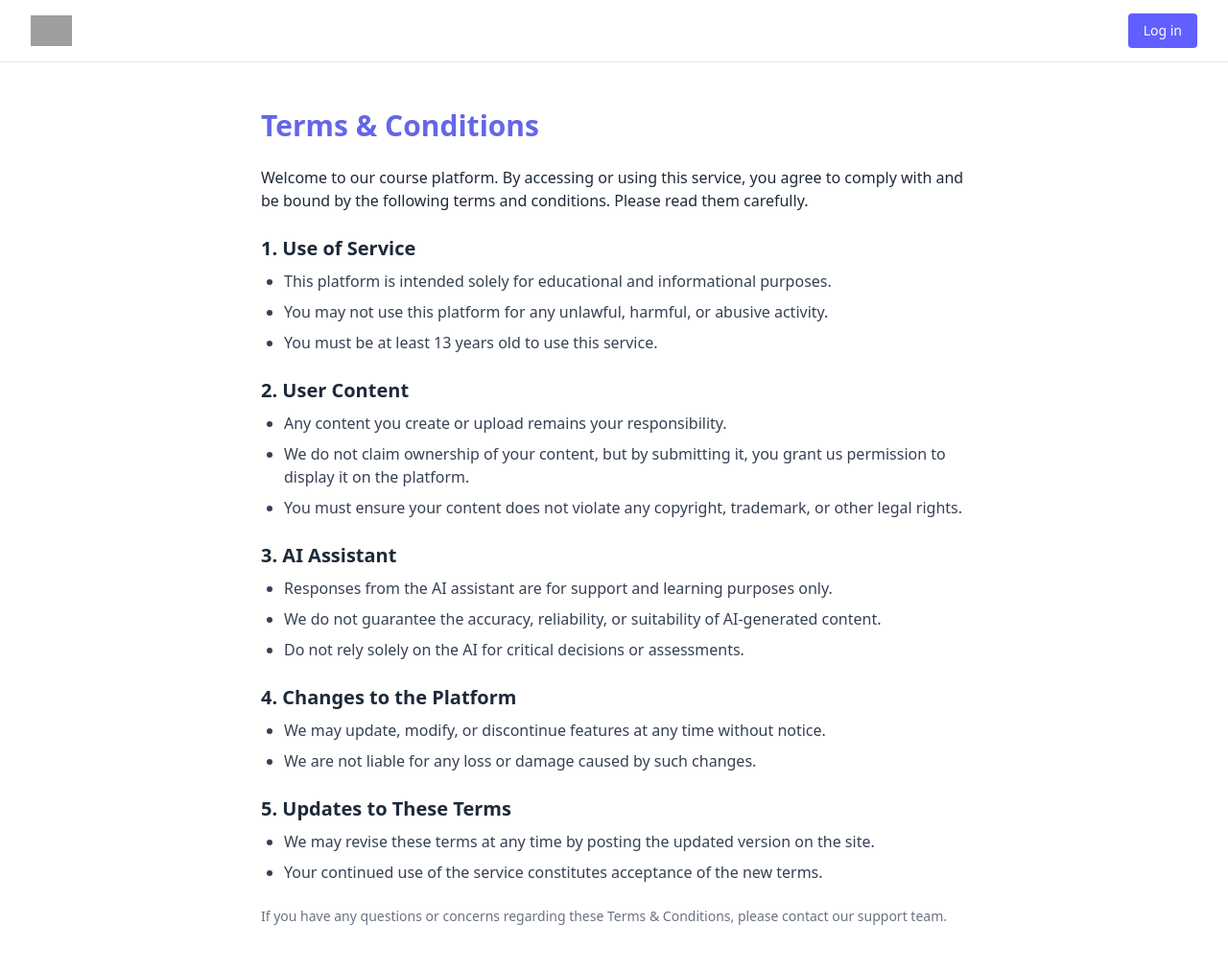
After one commit to ZeNik77/Self-Revision-app, a Django app: page /terms in a window 1280 px wide. The commit adds this page. Shown: the whole page at 96% size. Run offline with Django 5.2, Linux system fonts and the light colour scheme; grey boxes are pictures that could not be loaded.

Commit message:
design_some_changes

```diff
--- a/templates/base.html
+++ b/templates/base.html
@@ -59,7 +59,6 @@
 
                         <div id='sandwich' class="absolute right-0 z-10 mt-2 w-48 origin-top-right rounded-md bg-white py-1 shadow-lg ring-1 ring-black/5 focus:outline-hidden hidden" role="menu" aria-orientation="vertical" aria-labelledby="user-menu-button" tabindex="-1">
                             <a href="/profile" class="block px-4 py-2 text-sm text-gray-700" role="menuitem" tabindex="-1" id="user-menu-item-0">Your Profile</a>
-                            <a href="/settings" class="block px-4 py-2 text-sm text-gray-700" role="menuitem" tabindex="-1" id="user-menu-item-1">Settings</a>
                             <a href="/logout" class="block px-4 py-2 text-sm text-gray-700" role="menuitem" tabindex="-1" id="user-menu-item-2">Sign out</a>
                         </div>
                     </div>
@@ -97,13 +96,13 @@
              <!-- Затемнение фона -->
 <div class="fixed inset-0 flex items-center justify-center z-50 transition-opacity duration-300">
     <!-- Модальное окно -->
-    <div class="relative bg-white rounded-lg shadow-sm dark:bg-gray-700 max-w-md w-full mx-4">
+    <div class="relative bg-grey-800 rounded-lg shadow-sm dark:bg-white max-w-md w-full mx-4">
         <!-- Modal header -->
-        <div class="flex items-center justify-between p-4 md:p-5 border-b rounded-t dark:border-gray-600 border-gray-200">
-            <h3 class="text-lg font-semibold text-gray-900 dark:text-white">
+        <div class="flex items-center justify-between p-4 md:p-5 border-b rounded-t dark:border-gray-200 border-gray-200">
+            <h3 class="text-lg font-semibold text-gray-900 dark:text-[#6466E9]">
                 Create New Course
             </h3>
-            <button id="close-menu" type="button" class="text-gray-400 bg-transparent hover:bg-gray-200 hover:text-gray-900 rounded-lg text-sm w-8 h-8 ms-auto inline-flex justify-center items-center dark:hover:bg-gray-600 dark:hover:text-white" data-modal-toggle="crud-modal">
+            <button id="close-menu" type="button" class="text-gray-400 bg-transparent hover:bg-[#6466E9] hover:text-black rounded-lg text-sm w-8 h-8 ms-auto inline-flex justify-center items-center dark:hover:bg-[#6466E9] dark:hover:text-white" data-modal-toggle="crud-modal">
                 <svg class="w-3 h-3" aria-hidden="true" xmlns="http://www.w3.org/2000/svg" fill="none" viewBox="0 0 14 14">
                     <path stroke="currentColor" stroke-linecap="round" stroke-linejoin="round" stroke-width="2" d="m1 1 6 6m0 0 6 6M7 7l6-6M7 7l-6 6"/>
                 </svg>
@@ -128,7 +127,7 @@
                     {% endif %}
                 </div>
             </div>
-            <button type="submit" name="add_course" class="text-white inline-flex items-center bg-indigo-700 hover:bg-blue-800 focus:ring-4 focus:outline-none focus:ring-indigo-300 font-medium rounded-lg text-sm px-5 py-2.5 text-center dark:bg-indigo-600 dark:hover:bg-indigo-700 dark:focus:ring-indigo-800">
+            <button type="submit" name="add_course" class="text-white inline-flex items-center bg-[#6466E9] hover:bg-blue-800 focus:ring-4 focus:outline-none focus:ring-indigo-300 font-medium rounded-lg text-sm px-5 py-2.5 text-center dark:bg-[#6466E9] dark:hover:bg-indigo-700 dark:focus:ring-indigo-800">
                 <svg class="me-1 -ms-1 w-5 h-5" fill="currentColor" viewBox="0 0 20 20" xmlns="http://www.w3.org/2000/svg"><path fill-rule="evenodd" d="M10 5a1 1 0 011 1v3h3a1 1 0 110 2h-3v3a1 1 0 11-2 0v-3H6a1 1 0 110-2h3V6a1 1 0 011-1z" clip-rule="evenodd"></path></svg>
                 Add new course
             </button>
--- /dev/null
+++ b/templates/terms_conditions.html
@@ -0,0 +1,48 @@
+{% extends "base.html" %}
+
+{% block content %}
+<div class="max-w-3xl mx-auto px-4 py-12 text-gray-800">
+    <h1 class="text-3xl font-bold mb-6 text-[#6466E9]">Terms & Conditions</h1>
+
+    <p class="mb-4">
+        Welcome to our course platform. By accessing or using this service, you agree to comply with and be bound by the following terms and conditions. Please read them carefully.
+    </p>
+
+    <h2 class="text-xl font-semibold mt-6 mb-2">1. Use of Service</h2>
+    <ul class="list-disc pl-6 space-y-2 text-gray-700">
+        <li>This platform is intended solely for educational and informational purposes.</li>
+        <li>You may not use this platform for any unlawful, harmful, or abusive activity.</li>
+        <li>You must be at least 13 years old to use this service.</li>
+    </ul>
+
+    <h2 class="text-xl font-semibold mt-6 mb-2">2. User Content</h2>
+    <ul class="list-disc pl-6 space-y-2 text-gray-700">
+        <li>Any content you create or upload remains your responsibility.</li>
+        <li>We do not claim ownership of your content, but by submitting it, you grant us permission to display it on the platform.</li>
+        <li>You must ensure your content does not violate any copyright, trademark, or other legal rights.</li>
+    </ul>
+
+    <h2 class="text-xl font-semibold mt-6 mb-2">3. AI Assistant</h2>
+    <ul class="list-disc pl-6 space-y-2 text-gray-700">
+        <li>Responses from the AI assistant are for support and learning purposes only.</li>
+        <li>We do not guarantee the accuracy, reliability, or suitability of AI-generated content.</li>
+        <li>Do not rely solely on the AI for critical decisions or assessments.</li>
+    </ul>
+
+    <h2 class="text-xl font-semibold mt-6 mb-2">4. Changes to the Platform</h2>
+    <ul class="list-disc pl-6 space-y-2 text-gray-700">
+        <li>We may update, modify, or discontinue features at any time without notice.</li>
+        <li>We are not liable for any loss or damage caused by such changes.</li>
+    </ul>
+
+    <h2 class="text-xl font-semibold mt-6 mb-2">5. Updates to These Terms</h2>
+    <ul class="list-disc pl-6 space-y-2 text-gray-700">
+        <li>We may revise these terms at any time by posting the updated version on the site.</li>
+        <li>Your continued use of the service constitutes acceptance of the new terms.</li>
+    </ul>
+
+    <p class="mt-6 text-sm text-gray-500">
+        If you have any questions or concerns regarding these Terms & Conditions, please contact our support team.
+    </p>
+</div>
+{% endblock %}
--- a/testproject/urls.py
+++ b/testproject/urls.py
@@ -32,4 +32,6 @@ urlpatterns = [
     path('about/', views.about, name='about'),
     path('courses/topics/<str:topic_name>/', views.render_topics),
     path('profile/', views.profile, name='profile'),
+    path('terms', views.terms, name='terms'),
+    path('privacy', views.privacy, name='privacy'),
 ]
--- a/testproject/views.py
+++ b/testproject/views.py
@@ -78,6 +78,11 @@ def logout(request):
     auth.logout(request)
     return redirect(reverse('index'))
 
+def terms(request):
+    return render(request, 'terms_conditions.html')
+
+def privacy(request):
+    return render(request, 'privacy.html')
 
 # Вот кому-то делать нехуй
 # наверное )
```
Also changed, not shown: templates/course.html (+91 -19 lines), templates/courses.html (+29 -10 lines), templates/landing.html (+6 -4 lines), templates/privacy.html (added, +44 -0 lines).
